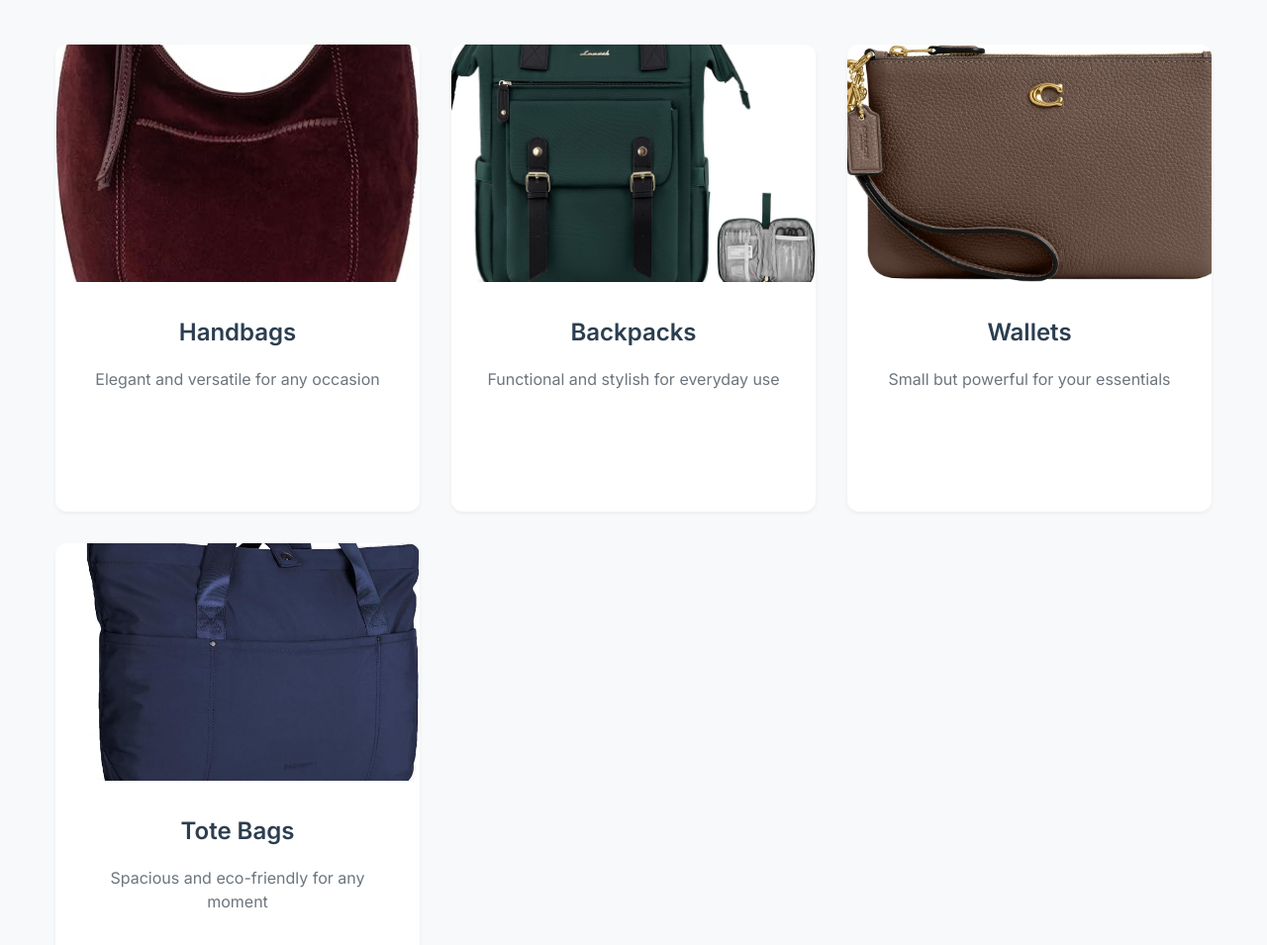
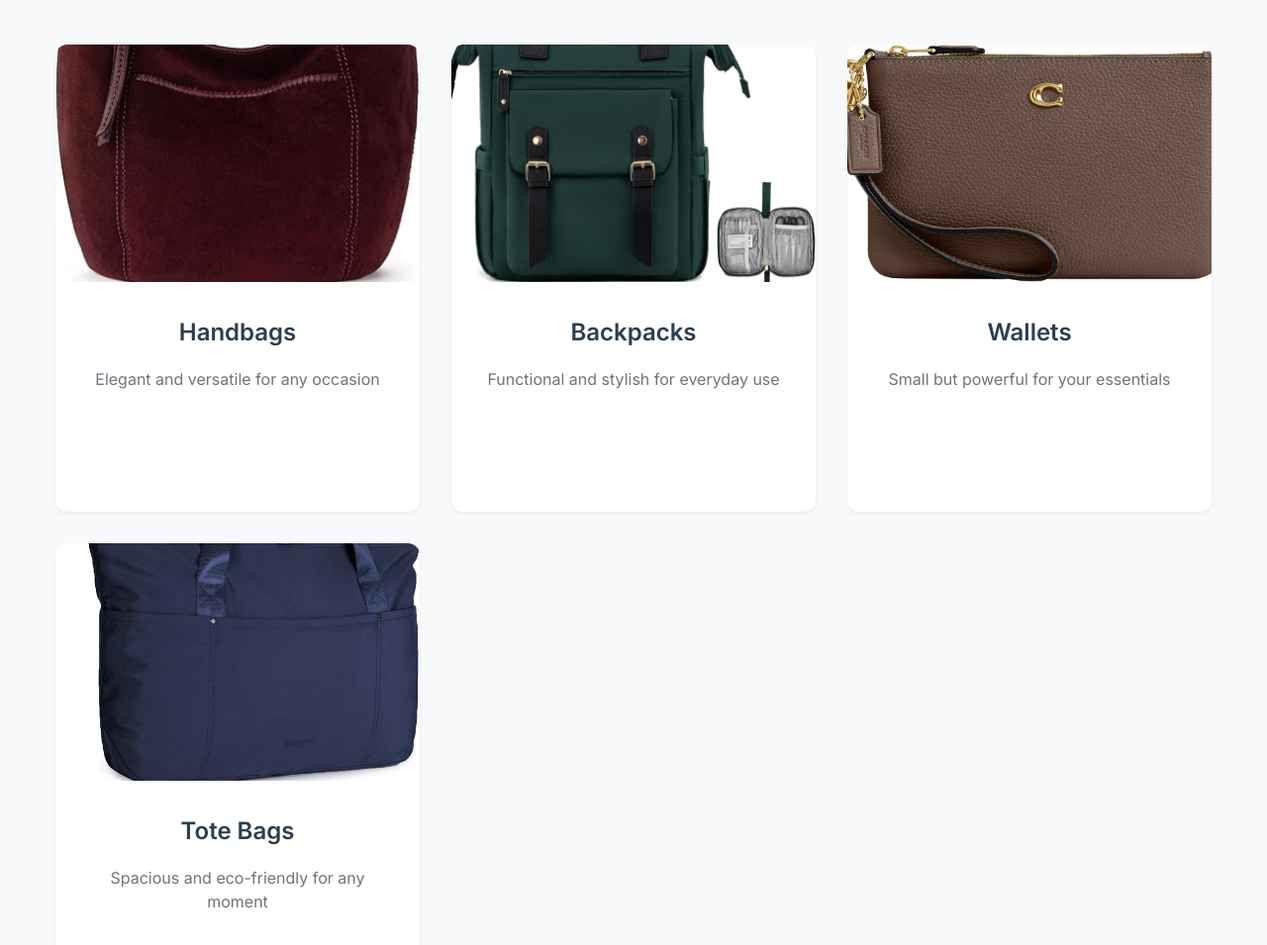
Before and after one commit to lkfry123/mejores-bolsos, a website: page index.html in a window 1280 px wide. Shown: the part 679-1634 px from the top of the page at 99% size. Drawn offline with Linux system fonts and the light colour scheme.

Commit message:
homepage under category change resolution

```diff
--- a/index.html
+++ b/index.html
@@ -97,7 +97,7 @@
             <div class="categories-grid">
                 <a href="/articles/handbags/" class="category-card">
                     <div class="category-image">
-                        <img src="/photos/The Sak Sequoia Women's Hobo Handbag Purse.jpg" alt="Elegant brown leather hobo handbag for women - perfect for everyday use" style="object-position: center 85%;">
+                        <img src="/photos/The Sak Sequoia Women's Hobo Handbag Purse.jpg" alt="Elegant brown leather hobo handbag for women - perfect for everyday use" style="object-position: center 95%;">
                     </div>
                     <div class="category-content">
                         <h3>Handbags</h3>
@@ -108,7 +108,7 @@
 
                 <a href="/articles/backpacks/" class="category-card">
                     <div class="category-image">
-                        <img src="/photos/LOVEVOOK Laptop Backpack for Women 15.6in Computer Backpacks Dark Green.jpg" alt="Dark green laptop backpack for women with multiple compartments and laptop protection" style="object-position:center 85%">
+                        <img src="/photos/LOVEVOOK Laptop Backpack for Women 15.6in Computer Backpacks Dark Green.jpg" alt="Dark green laptop backpack for women with multiple compartments and laptop protection" style="object-position:center 95%">
                     </div>
                     <div class="category-content">
                         <h3>Backpacks</h3>
@@ -119,7 +119,7 @@
 
                 <a href="/articles/wallets/" class="category-card">
                     <div class="category-image">
-                        <img src="/photos/COACH Small Wristlet.jpg" alt="Small elegant COACH wristlet wallet in signature print - perfect for essentials" style="object-position:center 85%">
+                        <img src="/photos/COACH Small Wristlet.jpg" alt="Small elegant COACH wristlet wallet in signature print - perfect for essentials" style="object-position:center 95%">
                     </div>
                     <div class="category-content">
                         <h3>Wallets</h3>
@@ -130,7 +130,7 @@
 
                 <a href="/articles/tote-bags/" class="category-card">
                     <div class="category-image">
-                        <img src="/photos/BAGSMART Tote Bag for Women, Foldable Tote Bag With Zipper Travel Large Shoulder Bag Handbag for Work.jpg" alt="Large foldable tote bag with zipper closure - perfect for work and travel" style="object-position:center 85%">
+                        <img src="/photos/BAGSMART Tote Bag for Women, Foldable Tote Bag With Zipper Travel Large Shoulder Bag Handbag for Work.jpg" alt="Large foldable tote bag with zipper closure - perfect for work and travel" style="object-position:center 95%">
                     </div>
                     <div class="category-content">
                         <h3>Tote Bags</h3>
```
